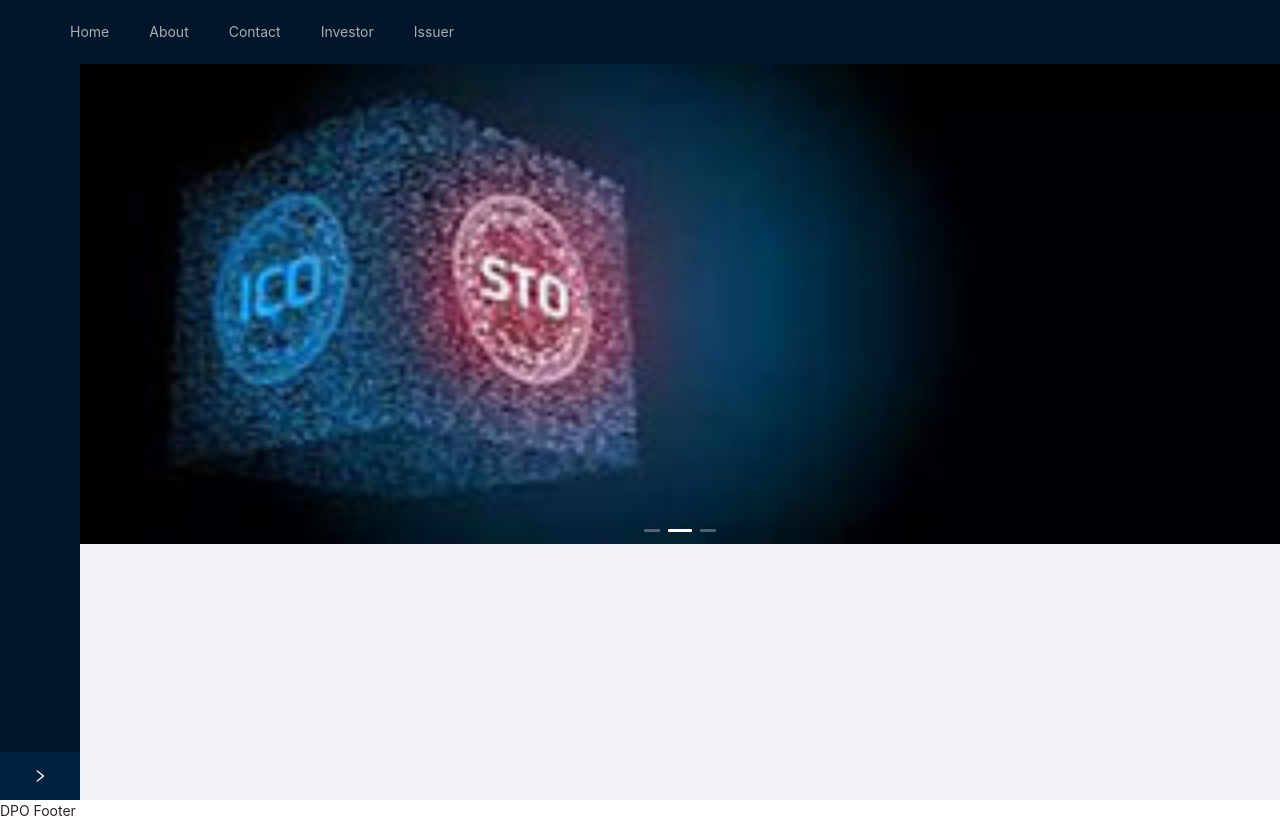
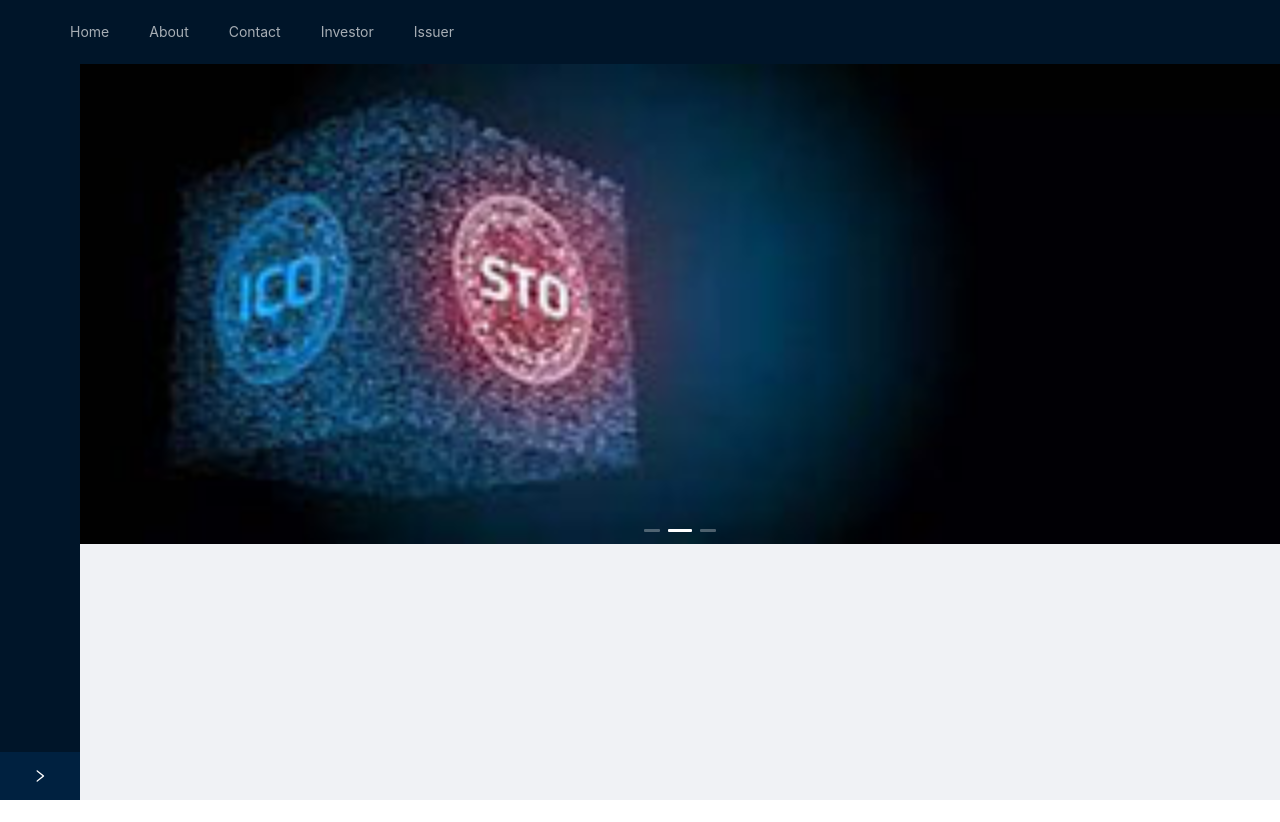
Before and after one commit to Hammad124444/DPO-frontend, a Next.js app: page / in a window 1280 px wide. After the commit the page ends 800 px from the top, so only its background shows below. Built offline with nearby package versions, Linux system fonts and the light colour scheme.

Commit message:
fix: next Link import

```diff
--- a/src/layout/layout-auth.jsx
+++ b/src/layout/layout-auth.jsx
@@ -4,7 +4,7 @@ const { Header, Content, Footer } = Layout;
 
 export default function MAuthLayout({ children }) {
     return(
-        <Layout>
+        <Layout style={{ minHeight: '100vh' }}>
             <Header>
                 <div className="logo" />
             </Header>
--- a/src/layout/layout-root.jsx
+++ b/src/layout/layout-root.jsx
@@ -10,9 +10,6 @@ export default function MLayOutRoot({children}) {
                 <link rel="icon" href="/favicon.ico" />
             </Head>
             <main>{children}</main>
-            <footer>
-                DPO Footer
-            </footer>
         </div>
     )
 }
--- a/src/pages/auth/register.jsx
+++ b/src/pages/auth/register.jsx
@@ -1,6 +1,8 @@
+import { Form, Checkbox, Input } from 'antd';
+import { LockOutlined, MailOutlined } from '@ant-design/icons';
 
 export default function MRegisterUser() {
     return(
-        <h1>Register User Page</h1>
+        <Form></Form>
     )
 }
--- a/src/pages/auth/signin.jsx
+++ b/src/pages/auth/signin.jsx
@@ -1,7 +1,7 @@
 import MAuthLayout from "../../layout/layout-auth"
 import { Form, Input, Button, Checkbox } from 'antd';
 import { LockOutlined, MailOutlined } from "@ant-design/icons";
-import Link from 'next';
+import Link from 'next/link'
 
 export default function MSignIn() {
     const onFinish = (values) => {
@@ -39,8 +39,7 @@ export default function MSignIn() {
                 <a className="login-form-forgot" href="">
                 Forgot password
                 </a>
-             </Form.Item>
-
+            </Form.Item>
             <Form.Item>
                 <Button type="primary" htmlType="submit" className="login-form-button">
                 Sign in
```
